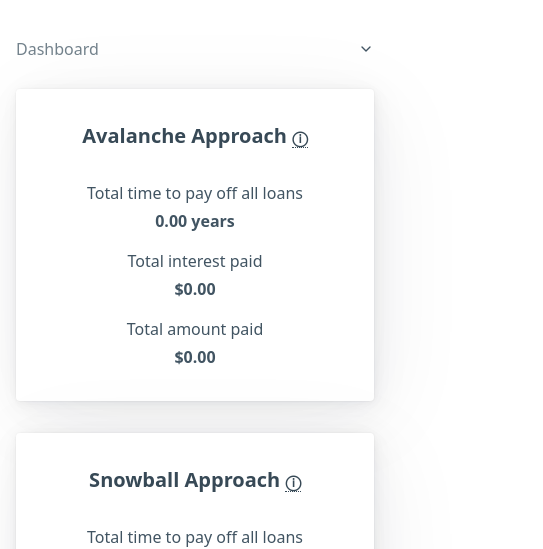
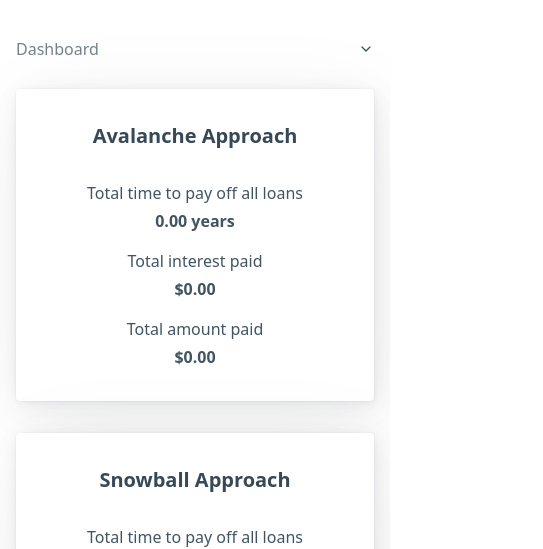
Before and after one commit to koltonostler/loan-repayment-calculator, a SvelteKit app: page / in a window 390 px wide. Shown: the part 2060-2609 px from the top of the page, 543 px wide, since content can reach past the window. Built offline with nearby package versions, Linux system fonts and the light colour scheme.

Commit message:
Update Dashboard.svelte
got rid of the tooltips on the dashboard, they were causing issues with the responsiveness of the page when in mobile

```diff
--- a/src/components/Dashboard.svelte
+++ b/src/components/Dashboard.svelte
@@ -8,7 +8,7 @@
 <div class="grid">
 
     <article>
-        <h4>Avalanche Approach <span class="info" data-tooltip="Pay off your loans from highest interest rate to lowest interest rate">&#9432</span></h4>
+        <h4>Avalanche Approach</h4>
 
         <label for="avalanche-time">Total time to pay off all loans</label>
         <span id="avalanche-time">{(avalancheData[0] / 12).toFixed(2)} years</span>
@@ -19,7 +19,7 @@
 
     </article>
     <article>
-        <h4>Snowball Approach <span class="info" data-tooltip="Pay off your loans from smallest balance to highest balance">&#9432</span></h4>
+        <h4>Snowball Approach</h4>
 
         <label for="snowball-time">Total time to pay off all loans</label>
         <span id="snowball-time">{(snowballData[0] / 12).toFixed(2)} years</span>
@@ -31,7 +31,7 @@
     </article>
     {#if showMin}
         <article>
-            <h4>Minimum Payments <span class="info" data-tooltip="Only making minimum payments on all loans">&#9432</span></h4>
+            <h4>Minimum Payments</h4>
 
             <label for="min-time">Total time to pay off all loans</label>
             <span id="min-time">{(minPaymentData[0] / 12).toFixed(2)} years</span>
@@ -45,9 +45,6 @@
 </div>
 
 <style>
-    .info {
-        font-size: .95rem;
-    }
     article {
         margin: 1rem 0rem;
         padding: 2rem;
```
